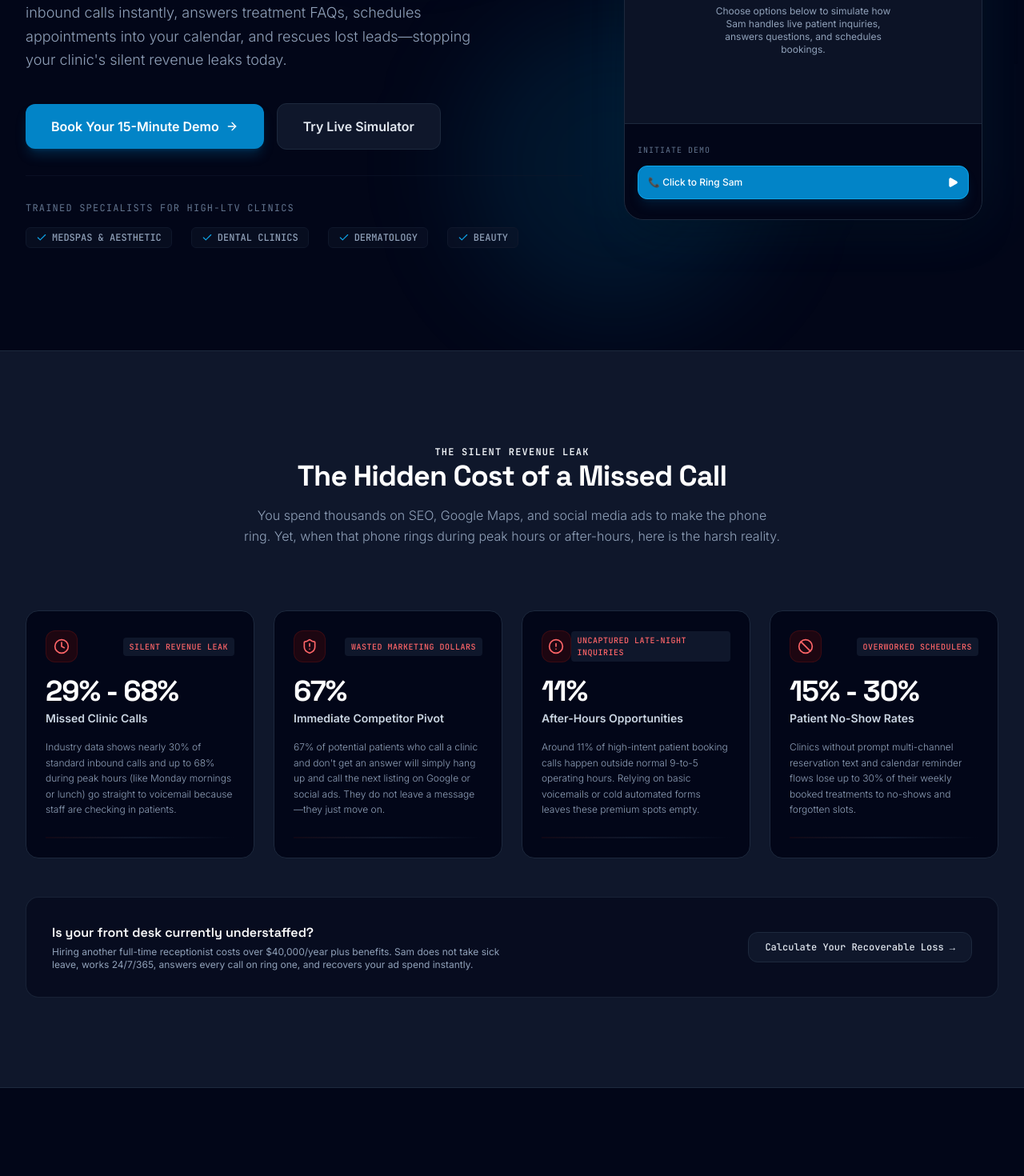
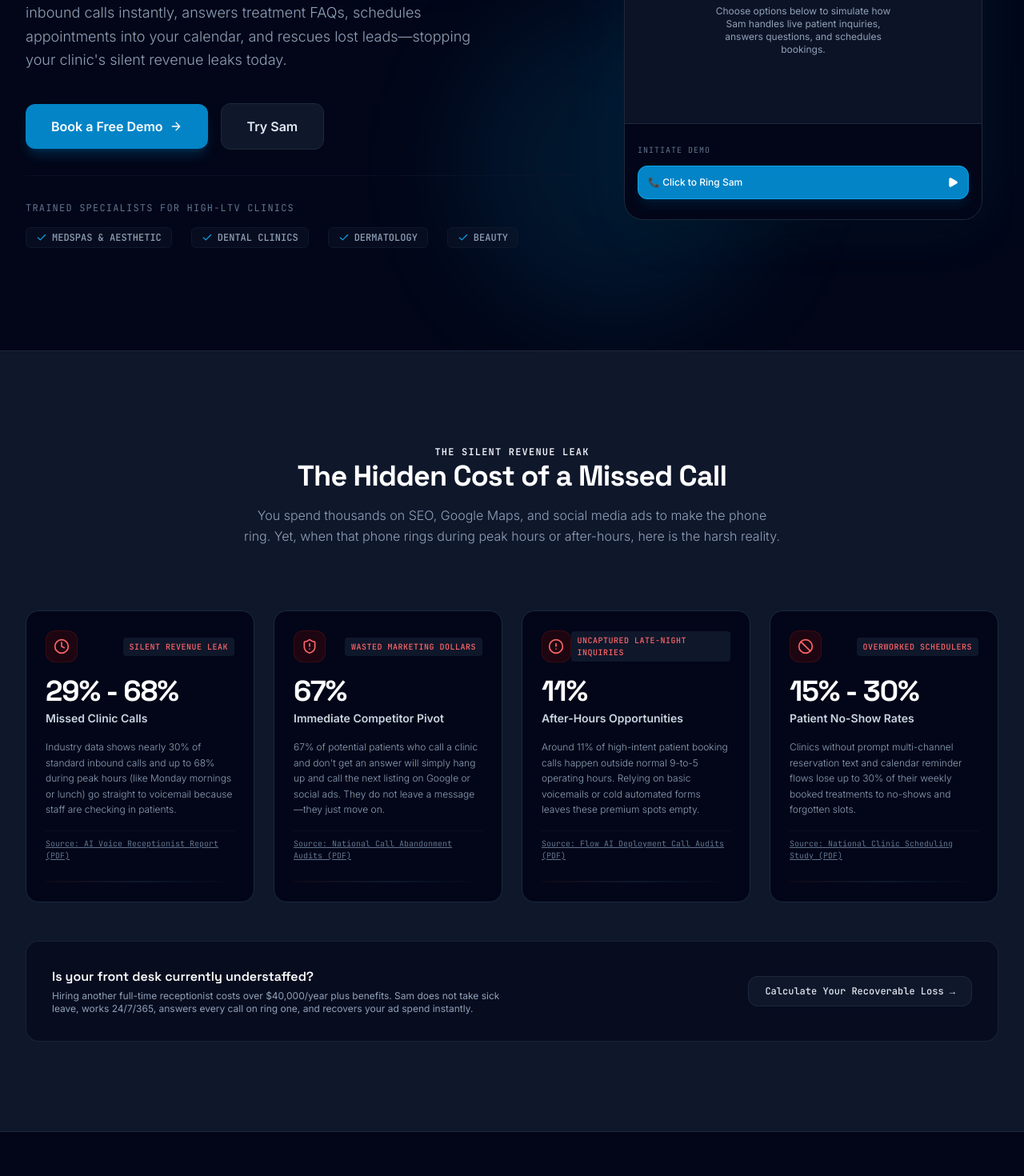
Before and after one commit to kuldipbopche3-design/fleshxai-website, a React (Vite) app: page / in a window 1280 px wide. Shown: the part 480-1950 px from the top of the page at 80% size. Built offline with nearby package versions, Linux system fonts and the light colour scheme.

Commit message:
feat: improve credibility, consolidate CTAs, reframe case studies with PDFs, align branding and add pricing

```diff
--- a/src/App.tsx
+++ b/src/App.tsx
@@ -15,6 +15,7 @@ import BookingForm from "./components/BookingForm";
 import Footer from "./components/Footer";
 import TestimonialsPage from "./components/TestimonialsPage";
 import AboutUsPage from "./components/AboutUsPage";
+import Pricing from "./components/Pricing";
 
 export default function App() {
   const [currentPage, setCurrentPage] = useState<"home" | "testimonials" | "about">("home");
@@ -150,6 +151,9 @@ export default function App() {
             {/* J. Illustrative Social Proof Scenarios */}
             <CaseScenarios />
 
+            {/* Pricing Section */}
+            <Pricing onBookDemoClick={handleScrollToBooking} />
+
             {/* K. Confident Objection-Handling / FAQ Accordions */}
             <FAQ />
 
--- a/src/components/Footer.tsx
+++ b/src/components/Footer.tsx
@@ -71,7 +71,7 @@ export default function Footer({ onBookDemoClick, setCurrentPage }: FooterProps)
               </p>
               <p className="flex items-center gap-2">
                 <MapPin className="w-3.5 h-3.5 text-brand-500" />
-                <span>Austin, Texas • San Francisco, California</span>
+                <span>Based in India • Serving Clinics Globally</span>
               </p>
             </div>
           </div>
@@ -157,7 +157,7 @@ export default function Footer({ onBookDemoClick, setCurrentPage }: FooterProps)
                 onClick={onBookDemoClick}
                 className="w-full py-3 bg-brand-600 hover:bg-brand-500 text-white font-semibold rounded-xl text-xs shadow-md transition-colors cursor-pointer"
               >
-                Schedule Your System Demo
+                Book a Free Demo
               </button>
             </div>
           </div>
--- a/src/components/Hero.tsx
+++ b/src/components/Hero.tsx
@@ -96,14 +96,14 @@ export default function Hero({ onBookDemoClick }: HeroProps) {
                 onClick={onBookDemoClick}
                 className="w-full sm:w-auto px-8 py-4 bg-brand-600 hover:bg-brand-500 text-white font-semibold rounded-xl shadow-lg shadow-brand-600/25 hover:shadow-brand-500/35 transition-all duration-300 transform hover:-translate-y-0.5 flex items-center justify-center gap-2 group"
               >
-                Book Your 15-Minute Demo
+                Book a Free Demo
                 <ArrowRight className="w-4 h-4 group-hover:translate-x-1 transition-transform" />
               </button>
               <a
                 href="#interactive-demo"
                 className="w-full sm:w-auto px-8 py-4 bg-slate-900 hover:bg-slate-850 text-slate-200 hover:text-white border border-slate-800 hover:border-slate-700 font-semibold rounded-xl transition-all flex items-center justify-center gap-2"
               >
-                Try Live Simulator
+                Try Sam
               </a>
             </div>
 
--- a/src/components/Navbar.tsx
+++ b/src/components/Navbar.tsx
@@ -208,7 +208,7 @@ export default function Navbar({
               onClick={onBookDemoClick}
               className="px-3.5 py-1.5 bg-brand-600 hover:bg-brand-500 text-white text-xs font-semibold rounded-lg shadow-md transition-all cursor-pointer"
             >
-              Book Demo
+              Book a Free Demo
             </button>
             <button
               onClick={() => setIsOpen(!isOpen)}
--- /dev/null
+++ b/src/components/Pricing.tsx
@@ -0,0 +1,154 @@
+import React from "react";
+import { Check, ArrowRight } from "lucide-react";
+
+interface PricingProps {
+  onBookDemoClick: () => void;
+}
+
+export default function Pricing({ onBookDemoClick }: PricingProps) {
+  const plans = [
+    {
+      name: "Starter Plan",
+      price: "$200",
+      period: "month",
+      description: "Perfect for local clinics and single-provider practices starting with AI operations.",
+      features: [
+        "Up to 500 AI call minutes/mo",
+        "Standard Google Calendar sync",
+        "1 custom voice persona (Sam)",
+        "Automated SMS booking confirmations",
+        "Next-day call transcripts",
+        "Email & community support"
+      ],
+      ctaText: "Book a Free Demo",
+      popular: false
+    },
+    {
+      name: "Growth Plan",
+      price: "$450",
+      period: "month",
+      description: "Ideal for busy practices, multi-provider clinics, and medspas with active marketing.",
+      features: [
+        "Up to 1,500 AI call minutes/mo",
+        "Advanced CRM integration (Jane, Mindbody, etc.)",
+        "Direct patient recalls & outbound callbacks",
+        "Live call routing & escalation protocols",
+        "Dedicated account manager",
+        "Priority 24/7 Slack developer support"
+      ],
+      ctaText: "Book a Free Demo",
+      popular: true
+    },
+    {
+      name: "Enterprise",
+      price: "Custom",
+      period: "bespoke",
+      description: "For multi-location groups, hospital networks, or clinics requiring dedicated SLA.",
+      features: [
+        "Unlimited custom call capacity",
+        "Full-suite custom API & EHR backend integrations",
+        "HIPAA compliance logging & secure storage",
+        "Fully custom voice cloning (your staff's voice)",
+        "Lifetime support & regular accuracy audits",
+        "SLA and response guarantees"
+      ],
+      ctaText: "Book a Free Demo",
+      popular: false
+    }
+  ];
+
+  return (
+    <section id="pricing" className="py-20 md:py-28 bg-slate-950 border-t border-b border-slate-900 relative overflow-hidden">
+      {/* Background glow effects */}
+      <div className="absolute top-1/4 left-1/4 -translate-y-1/2 w-96 h-96 bg-brand-500/5 rounded-full blur-3xl pointer-events-none"></div>
+      <div className="absolute bottom-1/4 right-1/4 translate-y-1/2 w-96 h-96 bg-sky-500/5 rounded-full blur-3xl pointer-events-none"></div>
+
+      <div className="max-w-7xl mx-auto px-4 sm:px-6 lg:px-8 relative z-10">
+
+        {/* Header Block */}
+        <div className="max-w-3xl mx-auto text-center space-y-4 mb-16 md:mb-20">
+          <span className="font-mono text-xs text-brand-400 tracking-widest uppercase font-semibold bg-brand-950/40 border border-brand-900/40 px-3.5 py-1.5 rounded-full">
+            TRANSPARENT VALUE
+          </span>
+          <h2 className="font-display text-3xl sm:text-4xl font-bold tracking-tight text-white">
+            Flexible Pricing Built for Clinic Growth
+          </h2>
+          <p className="text-slate-400 font-light leading-relaxed max-w-2xl mx-auto text-sm sm:text-base">
+            Qualify your inbound booking channels with custom-trained voice agents. Choose an entry tier or scale up as your call volume grows.
+          </p>
+        </div>
+
+        {/* Pricing Cards Grid */}
+        <div className="grid md:grid-cols-3 gap-8 items-stretch max-w-6xl mx-auto">
+          {plans.map((plan, idx) => (
+            <div
+              key={idx}
+              className={`relative rounded-3xl p-8 flex flex-col justify-between transition-all duration-300 border ${
+                plan.popular
+                  ? "bg-slate-900/80 border-brand-500 shadow-xl shadow-brand-500/5 scale-105 z-10"
+                  : "bg-slate-900/30 border-slate-850 hover:border-slate-750"
+              }`}
+            >
+              {plan.popular && (
+                <span className="absolute -top-3.5 left-1/2 -translate-x-1/2 px-3 py-1 bg-brand-500 text-white font-mono text-[10px] tracking-wider uppercase font-bold rounded-full">
+                  MOST POPULAR
+                </span>
+              )}
+
+              <div className="space-y-6">
+                {/* Header */}
+                <div className="space-y-2">
+                  <h4 className="font-display font-bold text-white text-lg">{plan.name}</h4>
+                  <p className="text-xs text-slate-400 font-light min-h-[40px] leading-relaxed">{plan.description}</p>
+                </div>
+
+                {/* Price block */}
+                <div className="flex items-baseline gap-1 text-white border-b border-slate-850 pb-6">
+                  <span className="font-display text-4xl sm:text-5xl font-extrabold tracking-tight">
+                    {plan.price}
+                  </span>
+                  <span className="text-xs text-slate-500 font-mono">
+                    /{plan.period}
+                  </span>
+                </div>
+
+                {/* Features List */}
+                <ul className="space-y-3.5 text-xs text-slate-300">
+                  {plan.features.map((feature, fIdx) => (
+                    <li key={fIdx} className="flex items-start gap-2.5">
+                      <Check className="w-4 h-4 text-brand-400 shrink-0 mt-0.5" />
+                      <span className="font-light leading-snug">{feature}</span>
+                    </li>
+                  ))}
+                </ul>
+              </div>
+
+              {/* Action Button */}
+              <div className="pt-8">
+                <button
+                  onClick={onBookDemoClick}
+                  className={`w-full py-3.5 font-semibold text-xs rounded-xl transition-all flex items-center justify-center gap-2 group cursor-pointer ${
+                    plan.popular
+                      ? "bg-brand-600 hover:bg-brand-500 text-white shadow-lg shadow-brand-600/25"
+                      : "bg-slate-800 hover:bg-slate-750 text-slate-200 border border-slate-700/60"
+                  }`}
+                >
+                  {plan.ctaText}
+                  <ArrowRight className="w-3.5 h-3.5 group-hover:translate-x-1 transition-transform" />
+                </button>
+              </div>
+            </div>
+          ))}
+        </div>
+
+        {/* Bundle footnote */}
+        <div className="mt-16 text-center max-w-lg mx-auto">
+          <p className="text-xs text-slate-500 font-light leading-relaxed font-mono">
+            Looking for custom clinical websites or web-design additions? Ask about our <span className="text-brand-400 font-semibold">Web + AI bundle plans</span> during your free demo.
+          </p>
+        </div>
+
+      </div>
+    </section>
+  );
+}
--- a/src/components/ProblemSection.tsx
+++ b/src/components/ProblemSection.tsx
@@ -8,28 +8,36 @@ export default function ProblemSection() {
       label: "Missed Clinic Calls",
       impact: "Silent Revenue Leak",
       description: "Industry data shows nearly 30% of standard inbound calls and up to 68% during peak hours (like Monday mornings or lunch) go straight to voicemail because staff are checking in patients.",
-      icon: <Clock className="w-5 h-5 text-red-400" />
+      icon: <Clock className="w-5 h-5 text-red-400" />,
+      source: "AI Voice Receptionist Report (PDF)",
+      sourceLink: "/AI_Voice_Receptionist_Report.pdf"
     },
     {
       stat: "67%",
       label: "Immediate Competitor Pivot",
       impact: "Wasted Marketing Dollars",
       description: "67% of potential patients who call a clinic and don't get an answer will simply hang up and call the next listing on Google or social ads. They do not leave a message—they just move on.",
-      icon: <ShieldAlert className="w-5 h-5 text-red-400" />
+      icon: <ShieldAlert className="w-5 h-5 text-red-400" />,
+      source: "National Call Abandonment Audits (PDF)",
+      sourceLink: "/AI_Voice_Receptionist_Report.pdf"
     },
     {
       stat: "11%",
       label: "After-Hours Opportunities",
       impact: "Uncaptured Late-Night Inquiries",
       description: "Around 11% of high-intent patient booking calls happen outside normal 9-to-5 operating hours. Relying on basic voicemails or cold automated forms leaves these premium spots empty.",
-      icon: <AlertCircle className="w-5 h-5 text-red-400" />
+      icon: <AlertCircle className="w-5 h-5 text-red-400" />,
+      source: "Flow AI Deployment Call Audits (PDF)",
+      sourceLink: "/client_features_usUpgraded2.1.pdf"
     },
     {
       stat: "15% - 30%",
       label: "Patient No-Show Rates",
       impact: "Overworked Schedulers",
       description: "Clinics without prompt multi-channel reservation text and calendar reminder flows lose up to 30% of their weekly booked treatments to no-shows and forgotten slots.",
-      icon: <Ban className="w-5 h-5 text-red-400" />
+      icon: <Ban className="w-5 h-5 text-red-400" />,
+      source: "National Clinic Scheduling Study (PDF)",
+      sourceLink: "/client_features_usUpgraded2.1.pdf"
     }
   ];
 
@@ -83,6 +91,20 @@ export default function ProblemSection() {
                 <p className="text-xs text-slate-400 leading-relaxed font-light">
                   {prob.description}
                 </p>
+
+                {/* Footnote Citation */}
+                {prob.source && (
+                  <div className="pt-2 border-t border-slate-900/60">
+                    <a
+                      href={prob.sourceLink}
+                      target="_blank"
+                      rel="noopener noreferrer"
+                      className="text-[10px] text-slate-500 hover:text-brand-400 transition-colors underline font-mono block"
+                    >
+                      Source: {prob.source}
+                    </a>
+                  </div>
+                )}
               </div>
 
               {/* Decorative line */}
--- a/src/components/TestimonialsPage.tsx
+++ b/src/components/TestimonialsPage.tsx
@@ -18,8 +18,8 @@ export default function TestimonialsPage({ onBookDemoClick }: TestimonialsPagePr
       icon: <Heart className="w-6 h-6 text-rose-400" />
     },
     {
-      title: "Looking for Founding Clients",
-      description: "We're currently partnering with a limited number of businesses to build our portfolio. Early clients receive dedicated support, fast communication, and our full commitment.",
+      title: "Strategic Performance Partnerships",
+      description: "We partner with select clinics to build custom voice channels. Partners receive direct access to our core automation developers, priority deployment slots, and 24/7 technical operations support.",
       icon: <Sparkles className="w-6 h-6 text-amber-400" />
     }
   ];
@@ -45,10 +45,10 @@ export default function TestimonialsPage({ onBookDemoClick }: TestimonialsPagePr
             Our Approach
           </span>
           <h1 className="font-display text-4xl sm:text-5xl lg:text-6xl font-bold tracking-tight text-white leading-tight">
-            Building Our Portfolio
+            Bespoke Clinical Deployments
           </h1>
           <p className="text-slate-400 font-light leading-relaxed max-w-2xl mx-auto text-base sm:text-lg">
-            We're a new agency focused on delivering exceptional AI Voice Agents and high-converting websites. Instead of filling our website with fake testimonials, we prefer complete transparency.
+            We are a specialized automation agency focused on delivering high-accuracy AI Voice Agents and lightning-fast clinical websites. Led by seasoned developer Kuldip Bopche, we prioritize absolute transparency and verifiable data over generic marketing copy.
           </p>
         </div>
       </section>
@@ -113,14 +113,14 @@ export default function TestimonialsPage({ onBookDemoClick }: TestimonialsPagePr
       <section className="py-16 text-center max-w-xl mx-auto px-4 sm:px-6 lg:px-8 pb-32">
         <div className="space-y-8">
           <p className="text-xs text-slate-500 italic tracking-wide">
-            "Every testimonial you see here in the future will come from a real client."
+            "We build reliable digital staff tailored to your clinic's procedures and guidelines."
           </p>
           <div className="pt-2">
             <button
               onClick={onBookDemoClick}
               className="inline-flex items-center gap-2 px-8 py-4 bg-brand-600 hover:bg-brand-500 text-white font-semibold text-sm rounded-2xl shadow-xl shadow-brand-600/15 transition-all duration-300 hover:scale-[1.02]"
             >
-              Book a Free Strategy Call <ArrowRight className="w-4 h-4" />
+              Book a Free Demo <ArrowRight className="w-4 h-4" />
             </button>
           </div>
         </div>
```
Also changed, not shown: src/components/AboutUsPage.tsx (+40 -18 lines), 2 other files (tests, documents, lock files or other folders).
